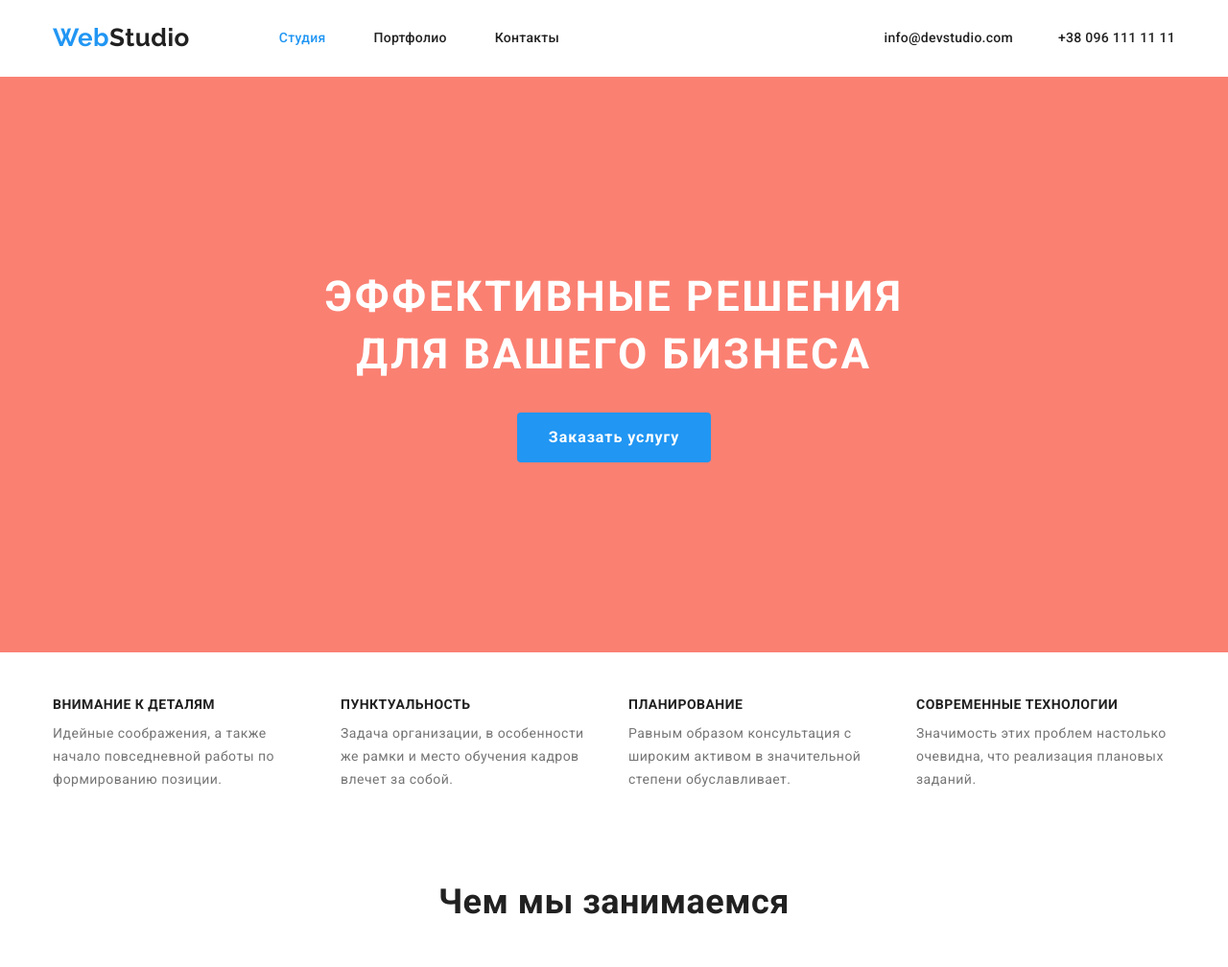
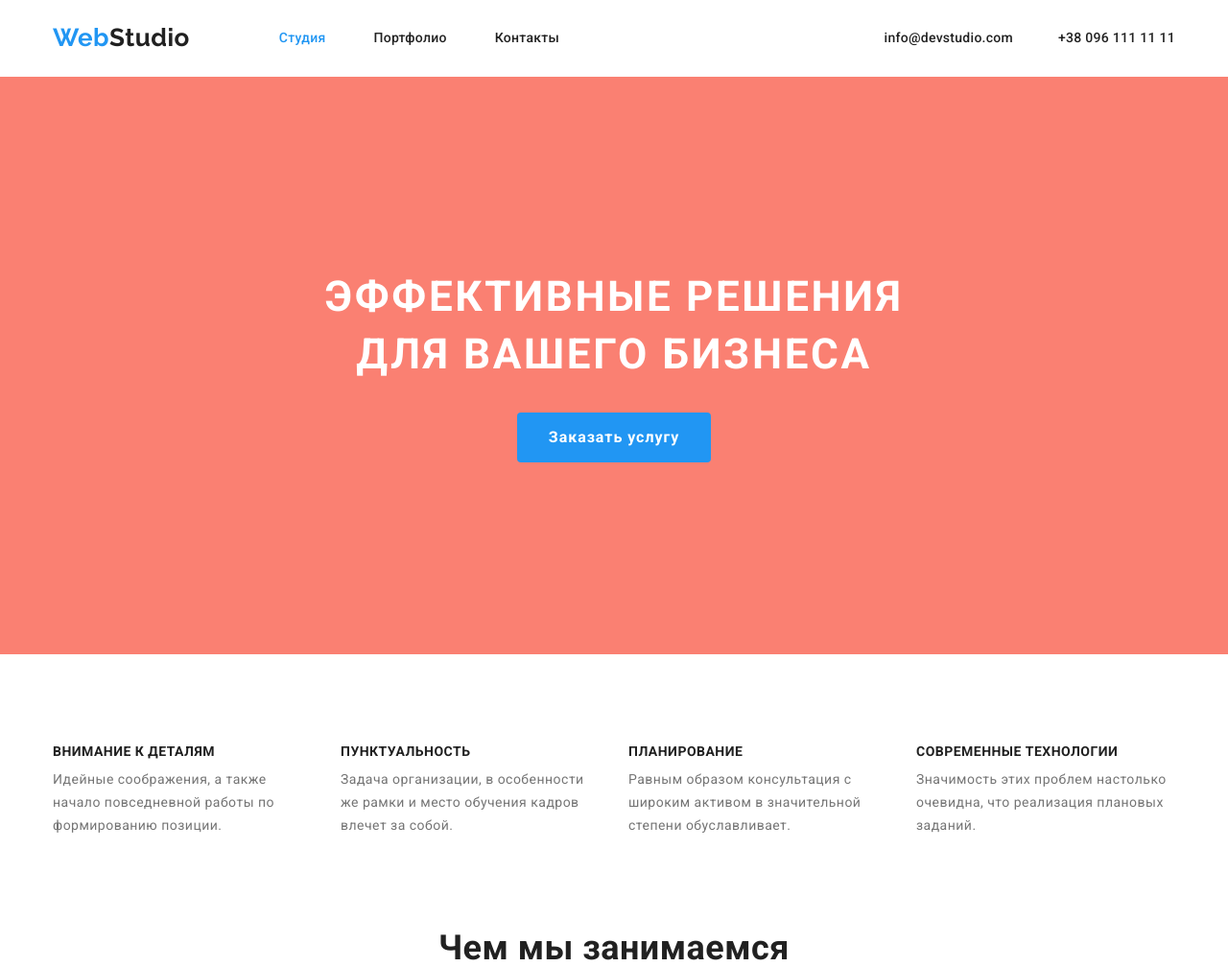
Before and after one commit to NatalyaDashkovska/goit-markup-hw-03, a plain HTML site: page index.html in a window 1280 px wide. Shown: the top 1008 px of the page at 96% size. Drawn offline with nearby package versions, Linux system fonts and the light colour scheme.

Commit message:
исправление ошибок

```diff
--- a/css/styles.css
+++ b/css/styles.css
@@ -131,14 +131,15 @@ body {
 
   margin-top: 0px;
   margin-bottom: 30px;
-  padding-top: 200px;
+  /* padding-top: 200px; */
 }
 
 .hero-container {
   background-color: salmon;
   text-align: center;
   max-width: 1600px;
-  height: 600px;
+  padding-top: 200px;
+  padding-bottom: 200px;
   margin-left: auto;
   margin-right: auto;
 }
@@ -158,6 +159,10 @@ body {
 .section {
   /* margin-bottom: 94px; */
   padding-bottom: 94px;
+}
+
+.advantages-section {
+  padding-top: 94px;
 }
 .transparent-title {
   color: transparent;
--- a/index.html
+++ b/index.html
@@ -51,9 +51,8 @@
       </section>
 
       <!--Особенности-->
-      <section class="section">
-        <div class="container">
-          <h2 class="transparent-title">Наши преимущества</h2>
+      <div class="container">
+        <section class="section advantages-section">
           <ul class="advantages list">
             <li class="item">
               <h3 class="title">Внимание к деталям</h3>
@@ -84,8 +83,8 @@
               </p>
             </li>
           </ul>
-        </div>
-      </section>
+        </section>
+      </div>
       <!--Чем мы занимаемся-->
       <section class="section task">
         <div class="container">
```
Also changed, not shown: portfolio.html (+3 -1 lines).
